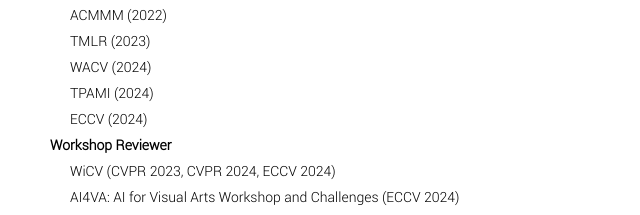
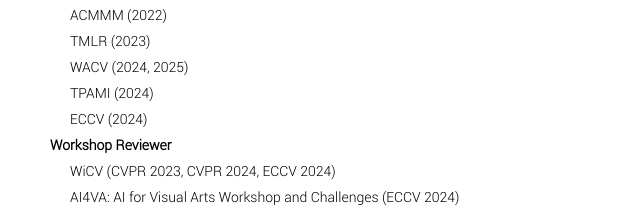
Before and after one commit to abhijay9/abhijay9.github.io, a plain HTML site: page index.html in a window 1280 px wide. Shown: the part 1776-1991 px from the top of the page, 193-833 px from the left. Drawn offline with Linux system fonts and the light colour scheme.

Commit message:
Update index.html

```diff
--- a/index.html
+++ b/index.html
@@ -279,7 +279,7 @@
                   <dt><b>Conference and Journal Reviewer</b></dt>
                   <dd>ACMMM (2022)</dd>
                   <dd>TMLR (2023)</dd>
-                  <dd>WACV (2024)</dd>
+                  <dd>WACV (2024, 2025)</dd>
                   <dd>TPAMI (2024)</dd>
                   <dd>ECCV (2024)</dd>
 		  <dt><b>Workshop Reviewer</b></dt>
```
